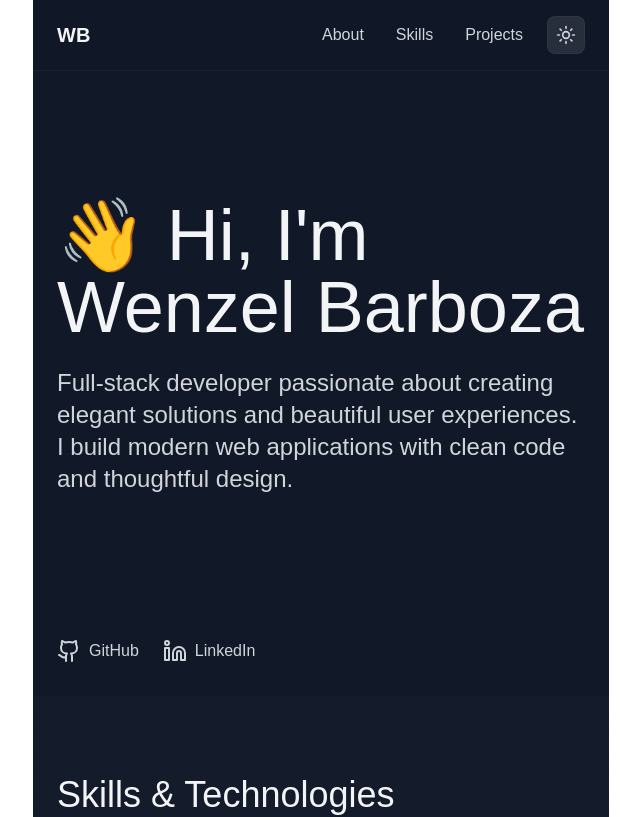
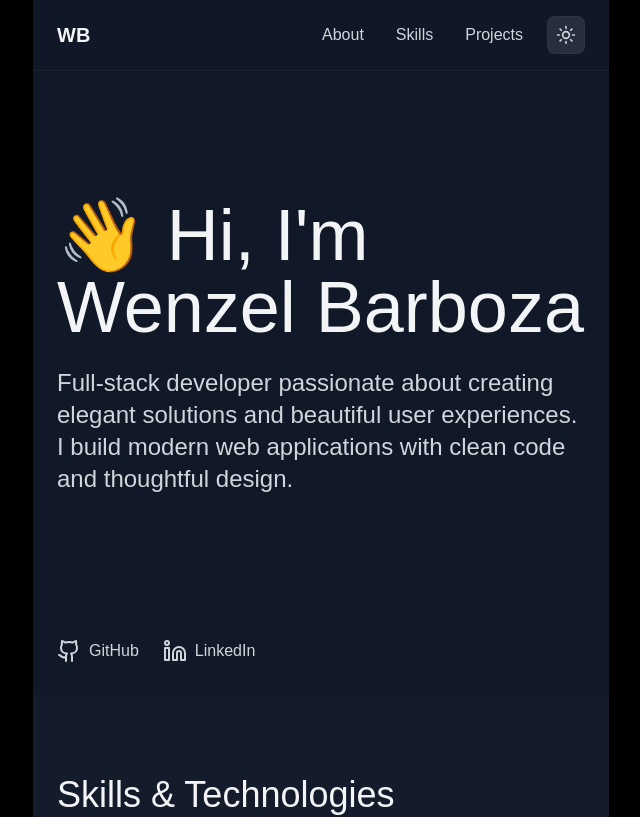
Before and after one commit to wenzelbarboza/wenzel-portfolio, a Next.js app: page / in a window 1280 px wide. Shown: the top 817 px of the page, without its empty margins (319-959 px from the left). Built offline with nearby package versions, Linux system fonts and the light colour scheme.

Commit message:
dark mode bg fixed

```diff
--- a/app/layout.tsx
+++ b/app/layout.tsx
@@ -31,7 +31,7 @@ export default function RootLayout({
   return (
     <html lang="en">
       <body
-        className={`${geistSans.variable} ${geistMono.variable} antialiased `}
+        className={`${geistSans.variable} ${geistMono.variable} antialiased bg-white dark:bg-black`}
       >
         <div className="p-9 sm:p-0 sm:max-w-xl m-auto flex flex-col ">
           {children}
--- a/context/ThemeProvider.tsx
+++ b/context/ThemeProvider.tsx
@@ -13,7 +13,7 @@ export const ThemeProvider = ({ children }) => {
   const [isDark, setIsDark] = useState(true); // Default to dark mode
 
   const toggleTheme = () => {
-    setIsDark(!isDark);
+    setIsDark((prev) => !prev);
   };
 
   useEffect(() => {
```
